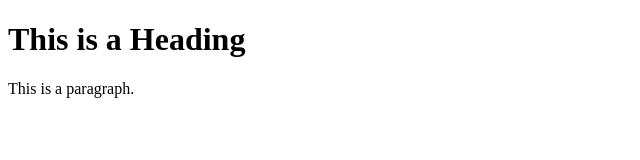
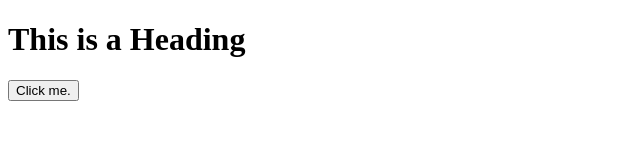
Before and after one commit to VamsiManohar/vamsimanohar.github.io, a plain HTML site: page index.html in a window 1280 px wide. Shown: the whole page, without its empty margins (0-640 px from the left). Drawn offline with Linux system fonts and the light colour scheme.

Commit message:
Update index.html

```diff
--- a/index.html
+++ b/index.html
@@ -5,8 +5,16 @@
 </head>
 <body>
 
+
+
 <h1>This is a Heading</h1>
-<p>This is a paragraph.</p>
+<button id="demo" onclick="myFunction()">Click me.</button>
+
+  <script>
+function myFunction() {
+  window.location.href="mailto:vamsi.com"
+}
+</script>
 
 </body>
 </html>
```
